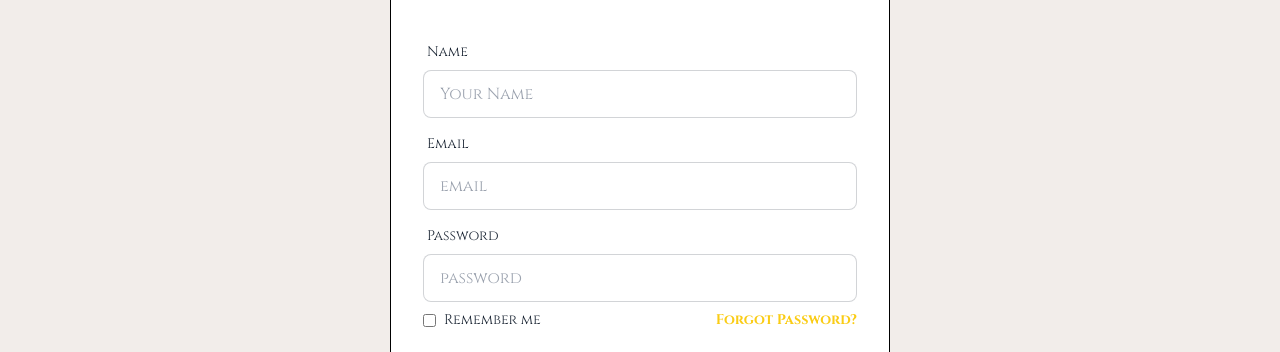
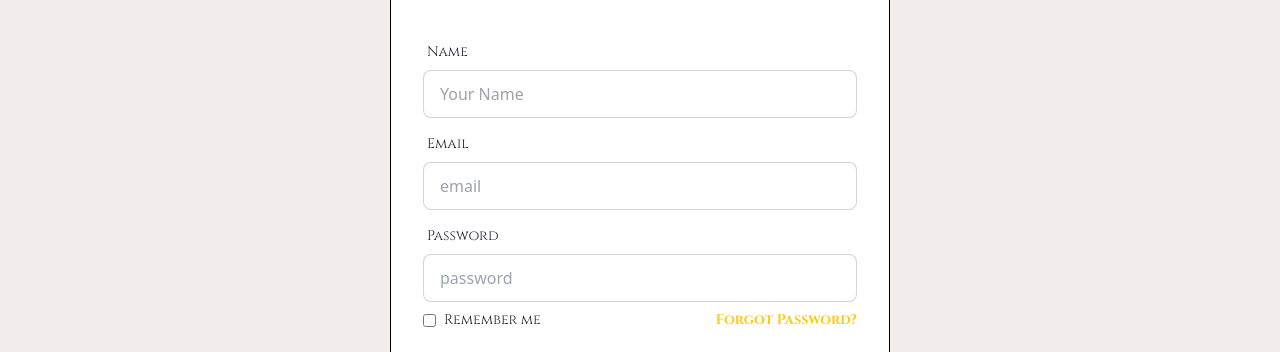
Before and after one commit to nasimrifat101/Timeless-event, a React (Vite) app: page /signup in a window 1280 px wide. Shown: the part 155-507 px from the top of the page. Built offline with nearby package versions, Linux system fonts and the light colour scheme; no server answers.

Commit message:
navigate added in registration

```diff
--- a/src/pages/auth/Signup.jsx
+++ b/src/pages/auth/Signup.jsx
@@ -1,4 +1,4 @@
-import { Link } from "react-router-dom";
+import { Link, useNavigate } from "react-router-dom";
 import { BsGoogle } from "react-icons/bs";
 import { useContext } from "react";
 import Nav from "../Navigation/Nav";
@@ -8,6 +8,7 @@ import "react-toastify/dist/ReactToastify.css";
 
 const Signup = () => {
   const { createUser } = useContext(AuthContext);
+  const navigate = useNavigate();
 
   const handleSignUp = (e) => {
     e.preventDefault();
@@ -36,6 +37,7 @@ const Signup = () => {
     createUser(email, password)
       .then((res) => {
         console.log(res.user);
+        navigate('/')
         toast.success("Account Created Successfully");
       })
       .catch((error) => {
@@ -66,7 +68,7 @@ const Signup = () => {
                           type="text"
                           placeholder="Your Name"
                           name="name"
-                          className="input input-bordered"
+                          className="input input-bordered font-sans"
                           required
                         />
                       </div>
@@ -78,7 +80,7 @@ const Signup = () => {
                           type="email"
                           name="email"
                           placeholder="email"
-                          className="input input-bordered"
+                          className="input input-bordered font-sans"
                           required
                         />
                       </div>
@@ -90,7 +92,7 @@ const Signup = () => {
                           type="password"
                           placeholder="password"
                           name="password"
-                          className="input input-bordered"
+                          className="input input-bordered font-sans"
                           required
                         />
                         <div className="flex justify-between mt-2 text-sm">
```
